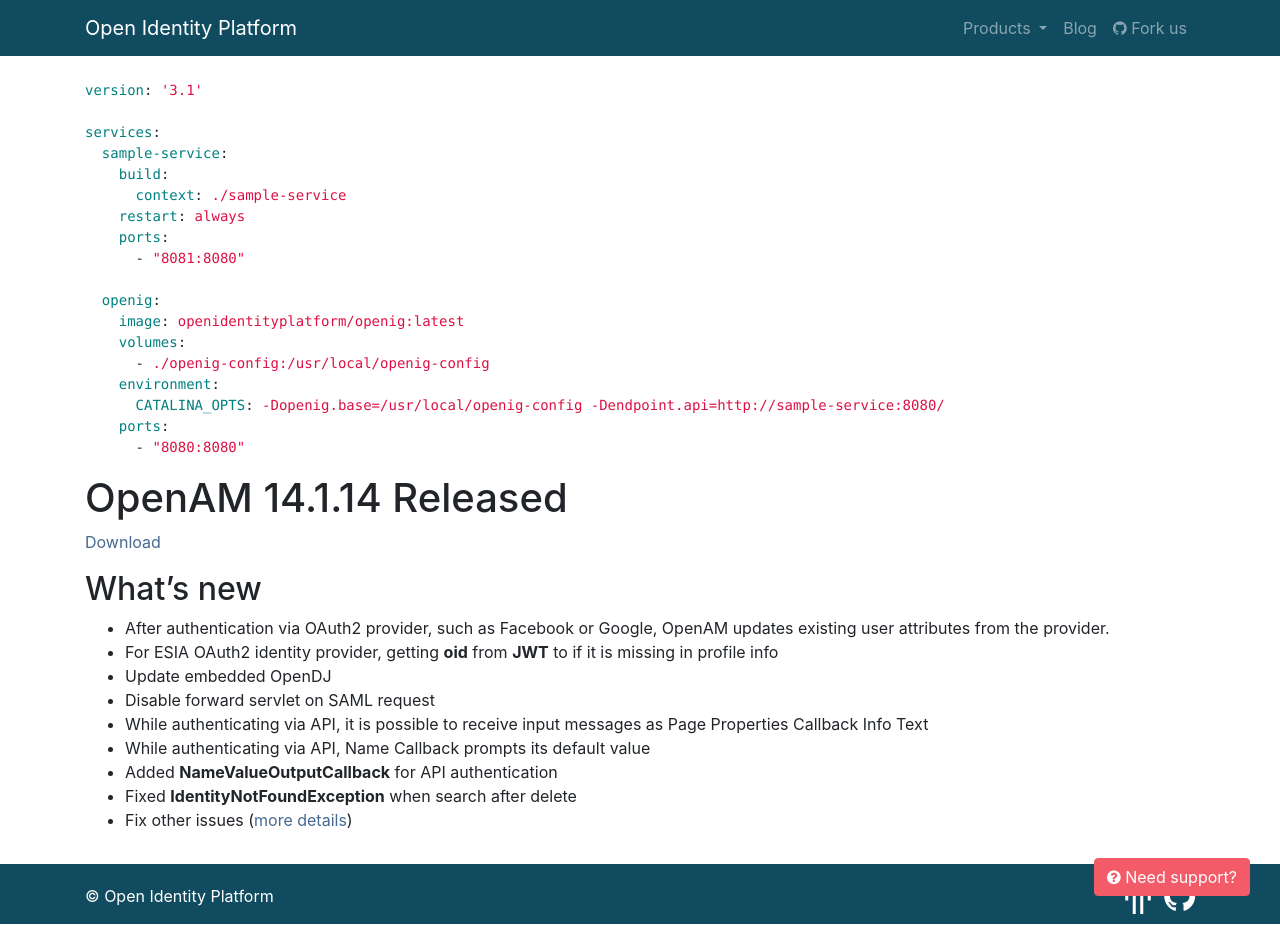
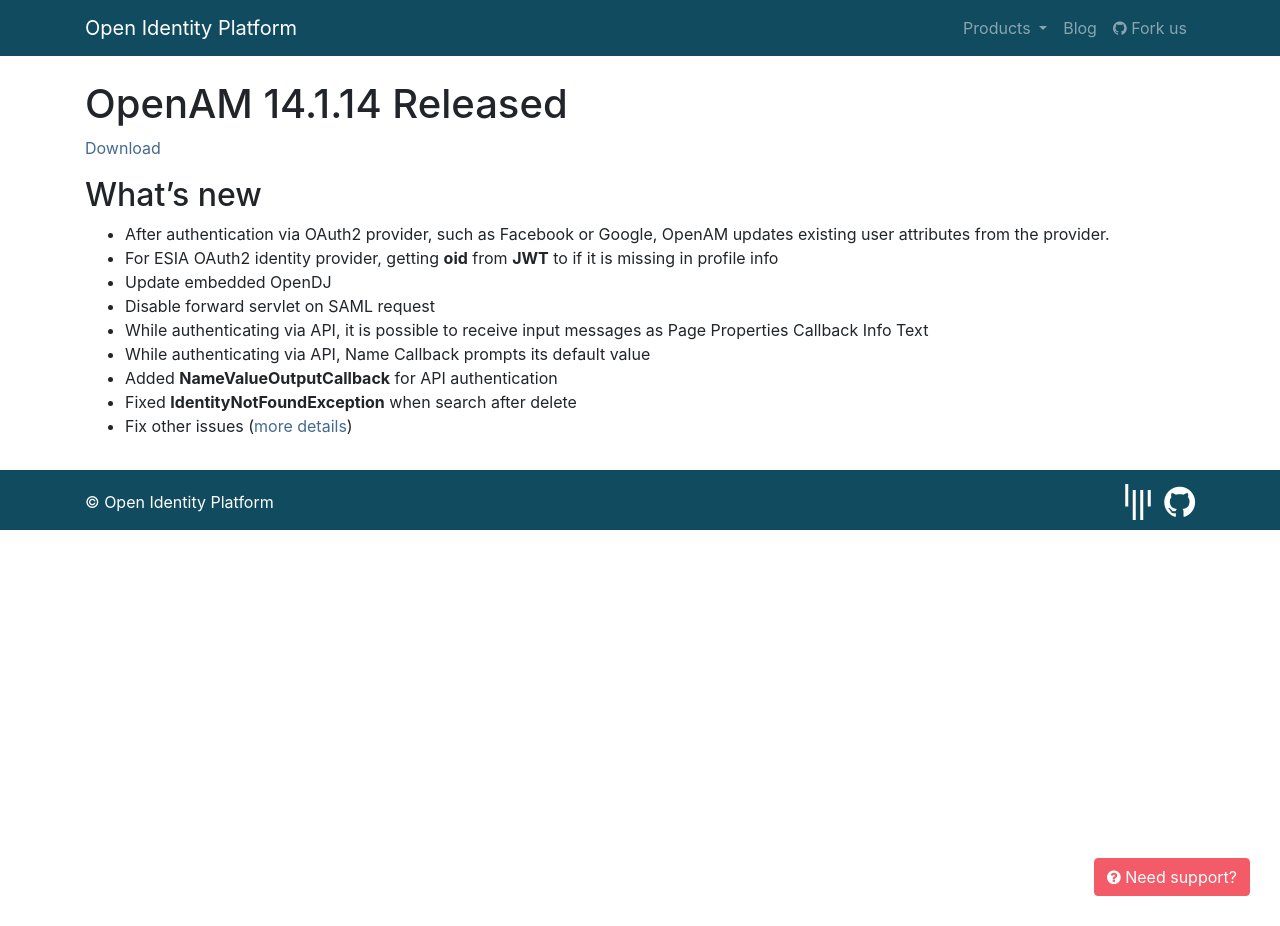
Before and after one commit to OpenIdentityPlatform/OpenIdentityPlatform.org, a Jekyll site: the page built from blog/openam-14-1-14-released.md, in a window 1280 px wide and 926 px high. Built offline with Jekyll 4.4.1, drawn with Linux system fonts in a browser that asks for light colours; our own code applies the rules of GitHub Pages for plain Markdown files.

````diff
--- a/blog/index.html
+++ b/blog/index.html
@@ -1,6 +1,7 @@
 ---
 layout: home
-description: Open Identity Platform release info, news and technical aticles
+description: Open Identity Platform Blog
+title: Open Identity Platform releases info, news and technical aticles
 keywords: Access Management, Identity Management, Directory Services, LDAP, Identity Gateway, SSO, OpenAM, OpenDJ, OpenIG, OpenICF, OpenIDM, Open Identity Platform, blog, news, articles
 navbar:
   blog_active: 'active'
--- a/blog/openam-14-1-14-released.md
+++ b/blog/openam-14-1-14-released.md
@@ -5,26 +5,6 @@
 description: Open Identity Community just released OpenAM v14.1.14
 keywords: 'OpenAM, Access Management, Authentication, Authorization, SSO, Single Sign On, Identity Provider, Open Identity Platform, Release, OAuth2, SAML, API Authentication'
 ---
-```yaml
-version: '3.1'
-
-services:
-  sample-service:
-    build:
-      context: ./sample-service
-    restart: always
-    ports:
-      - "8081:8080"
-
-  openig:
-    image: openidentityplatform/openig:latest
-    volumes:
-      - ./openig-config:/usr/local/openig-config
-    environment:
-      CATALINA_OPTS: -Dopenig.base=/usr/local/openig-config -Dendpoint.api=http://sample-service:8080/
-    ports:
-      - "8080:8080"
-```
 
 # OpenAM 14.1.14 Released
 [Download](https://github.com/OpenIdentityPlatform/OpenAM/releases/tag/14.1.14)
````
Also changed, not shown: blog/opendj-4-4-1-released.md (+1 -1 lines).
